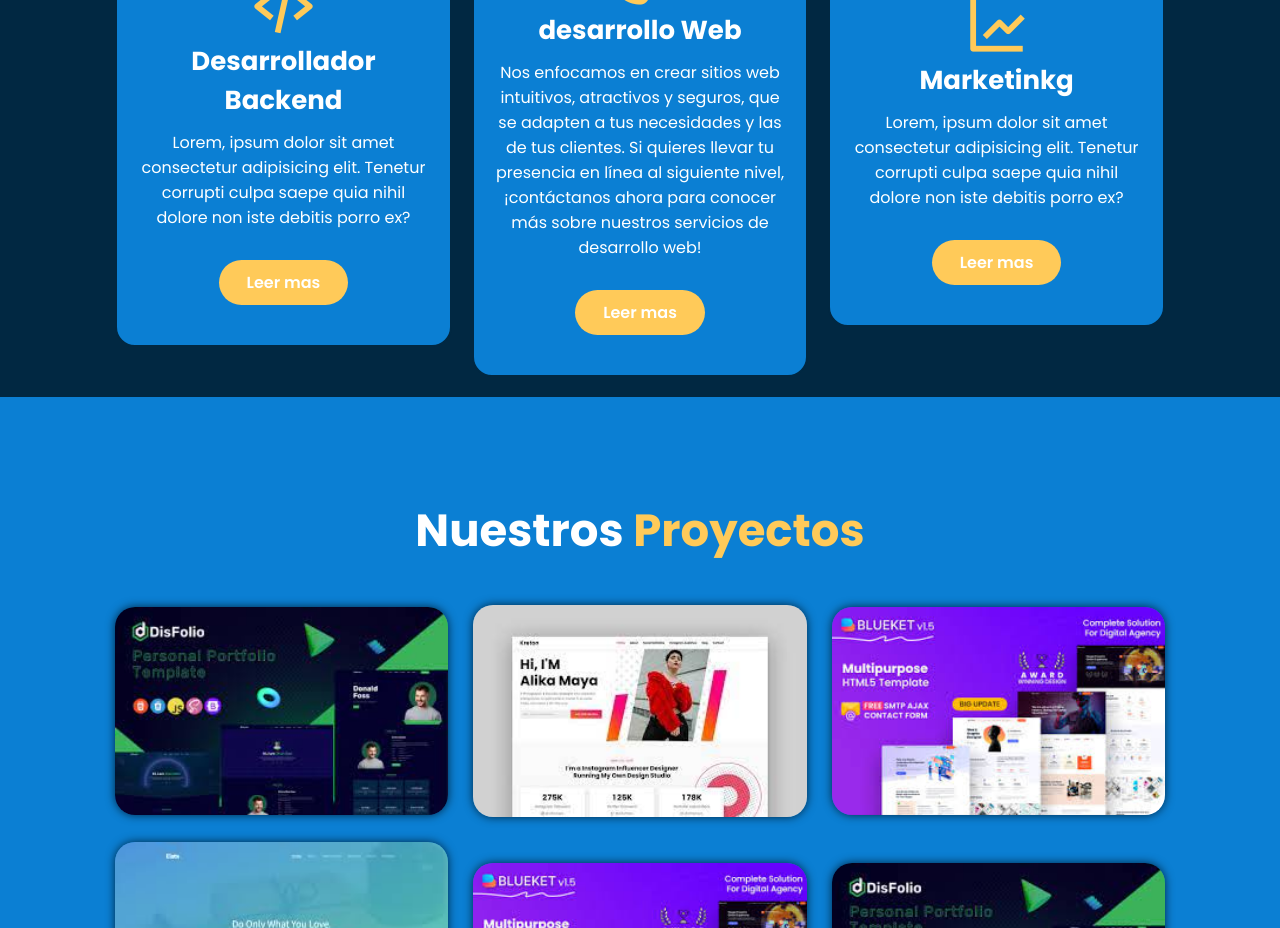
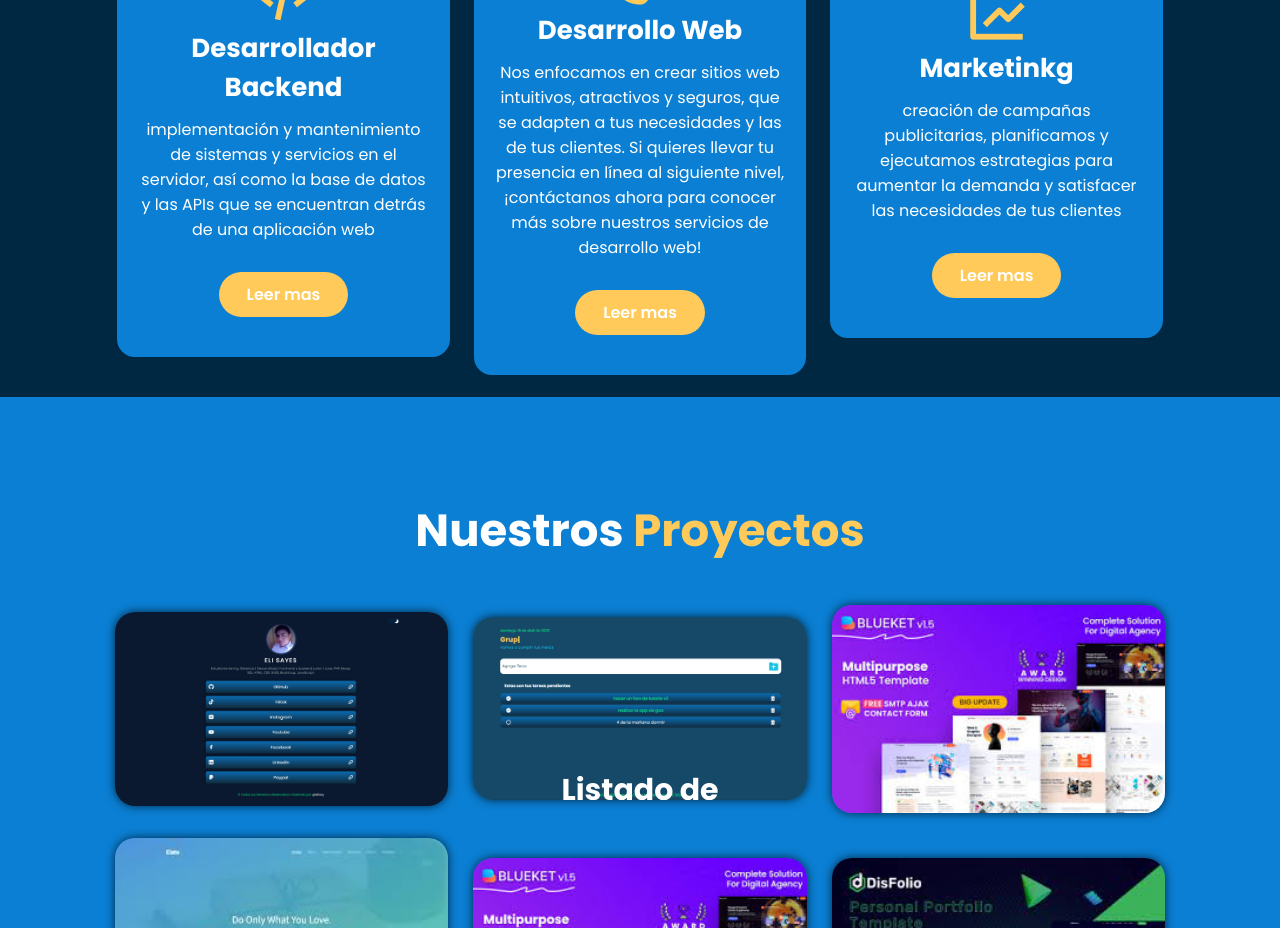
Before and after one commit to DevCode256/DevCode_Portafolio, a plain HTML site: page index.html in a window 1280 px wide. Shown: the part 1510-2438 px from the top of the page. Drawn offline with nearby package versions, Linux system fonts and the light colour scheme; a web font is replaced by a local one.

Commit message:
subiendo los cambios del proyecto

```diff
--- a/index.html
+++ b/index.html
@@ -83,15 +83,15 @@
             <div class="services-box">
                 <i class='bx bx-code-alt'></i>
                 <h3>Desarrollador Backend</h3>
-                <p>Lorem, ipsum dolor sit amet consectetur adipisicing elit.
-                    Tenetur corrupti culpa
-                    saepe quia nihil dolore non iste debitis porro ex?</p>
+                <p>implementación y mantenimiento de sistemas y servicios en el servidor,
+                     así como la base de datos y las APIs que se encuentran detrás de
+                      una aplicación web</p>
                 <a href="#" class="btn">Leer mas</a>
             </div>
 
             <div class="services-box">
                 <i class='bx bxs-palette'></i>
-                <h3>desarrollo Web</h3>
+                <h3>Desarrollo Web</h3>
                 <p>Nos enfocamos en crear sitios web intuitivos, atractivos y seguros, que se adapten a tus necesidades y las de tus clientes.
                     Si quieres llevar tu presencia en línea al siguiente nivel, ¡contáctanos ahora para conocer más sobre nuestros servicios de desarrollo web!</p>
                 <a href="#" class="btn">Leer mas</a>
@@ -101,9 +101,9 @@
             <div class="services-box">
                 <i class='bx bx-line-chart'></i>
                 <h3>Marketinkg</h3>
-                <p>Lorem, ipsum dolor sit amet consectetur adipisicing elit.
-                    Tenetur corrupti culpa
-                    saepe quia nihil dolore non iste debitis porro ex?</p>
+                <p>creación de campañas publicitarias, planificamos y
+                    ejecutamos estrategias para aumentar la demanda
+                    y satisfacer las necesidades de tus clientes</p>
                 <a href="#" class="btn">Leer mas</a>
             </div>
         </div>
@@ -115,26 +115,24 @@
         <h2 class="heading">Nuestros <span>Proyectos</span></h2>
         <div class="portafolio-container">
             <div class="portafolio-box">
-                <img src="img/descar.jfif" alt="">
+                <img src="img/My-Linktree.png" alt="">
                 <div class="portafolio-layer">
-                    <h4>web Desing</h4>
-                    <p>Lorem ipsum dolor sit amet consectetur adipisicing elit.
-                        Nisi, alias.</p>
+                    <h4>Mis Redes sociales</h4>
+                    <p>Arbol de redes sociales.</p>
                     <div class="iconenlaces">
-                        <a href="#"><i class='bx bx-link'></i></a>
-                        <a href="#"><i class='bx bxs-like'></i></i></a>
+                        <a href="https://elisay1.github.io/My-Linktree/"><i class='bx bx-link'></i></a>
+                        <a href="https://github.com/elisay1/My-Linktree"><i class='bx bxs-like'></i></i></a>
                     </div>
                 </div>
             </div>
             <div class="portafolio-box">
-                <img src="img/descarga.jfif" alt="">
+                <img src="img/app-tareas.png" alt="">
                 <div class="portafolio-layer">
-                    <h4>web Desing</h4>
-                    <p>Lorem ipsum dolor sit amet consectetur adipisicing elit.
-                        Nisi, alias.</p>
+                    <h4>Listado de Tareas</h4>
+                    <p>Este Proyecto se realizo en base de sus explicación de Rajesh Daya.</p>
                         <div class="iconenlaces">
-                            <a href="#"><i class='bx bx-link'></i></a>
-                            <a href="#"><i class='bx bxs-like'></i></i></a>
+                            <a href="https://elisay1.github.io/AppTareas/"><i class='bx bx-link'></i></a>
+                            <a href="https://github.com/elisay1/AppTareas"><i class='bx bxs-like'></i></i></a>
                         </div>
                 </div>
             </div>
--- a/style.css
+++ b/style.css
@@ -298,6 +298,7 @@ section.services{
 }
 .portafolio-box img{
     width: 100%;
+    height: 100%;
     transition: .5s ease;
 }
 .portafolio-box:hover img{
@@ -309,7 +310,7 @@ section.services{
     left: 0;
     width: 100%;
     height: 100%;
-    background: linear-gradient(rgba(0,0,0,.1), rgb(7, 243, 145));
+    background: linear-gradient(rgba(0,0,0,.1), rgb(22, 73, 104));
     /* display: flex; esto hace que las letras esten dentro de la imagen */
     display: flex;
     justify-content: center;
@@ -326,10 +327,12 @@ section.services{
 }
 .portafolio-layer h4{
     font-size: 3rem;
+    color: var(--text-color);
 }
 .portafolio-layer p{
     font-size: 1.6rem;
     margin: .3rem 0 1rem;
+    color: var(--main-color);
 }
 .portafolio-layer .iconenlaces{
     display: flex;
```
Also changed, not shown: img/My-Linktree.png (added), img/app-tareas.png (added).
